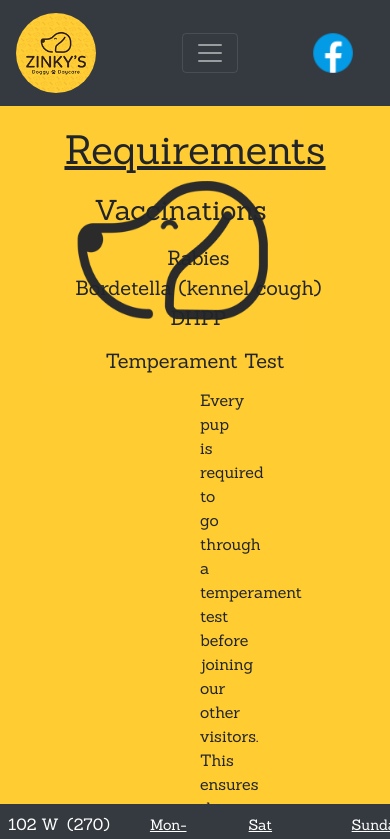
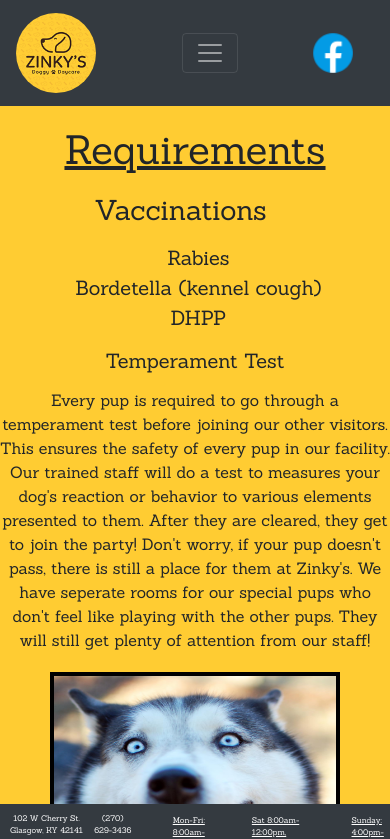
Before and after one commit to alexandershearer/Zinkys-App, a React (Create React App) app: page /requirements in a window 390 px wide. Shown: the top 839 px of the page. Built offline with nearby package versions, Linux system fonts and the light colour scheme.

Commit message:
added responsive styling for daycare and grooming pages

```diff
--- a/src/Boarding.css
+++ b/src/Boarding.css
@@ -73,4 +73,8 @@
         margin-right: 0;
         padding-bottom: 30px;
     }
+    #div3{
+        margin-left: 0px;
+        margin-right: 0px;
+    }
 }
--- a/src/Requirements.css
+++ b/src/Requirements.css
@@ -87,3 +87,14 @@
     }
 
   }
+
+  @media (max-width:480px) {
+    .par{
+        padding-left: 0px;
+        padding-right: 0px;
+        margin-right: 0px;
+    }
+    #img2{
+        display: none;
+    }
+  }
--- a/src/doggyDaycare.css
+++ b/src/doggyDaycare.css
@@ -87,3 +87,9 @@
         text-align: center;
     }
   }
+
+  @media (max-width:480px) {
+    #daycareServices{
+        margin-top: 20px;
+    }
+  }
--- a/src/footer.css
+++ b/src/footer.css
@@ -51,3 +51,13 @@ li {
    font-size: 100%;
  }
 }
+
+@media (max-width:480px) {
+  #hours{
+    font-size: 6pt;
+  }
+  #locationNum{
+    font-size: 6pt;
+    width: 60%;
+  }
+}
```
